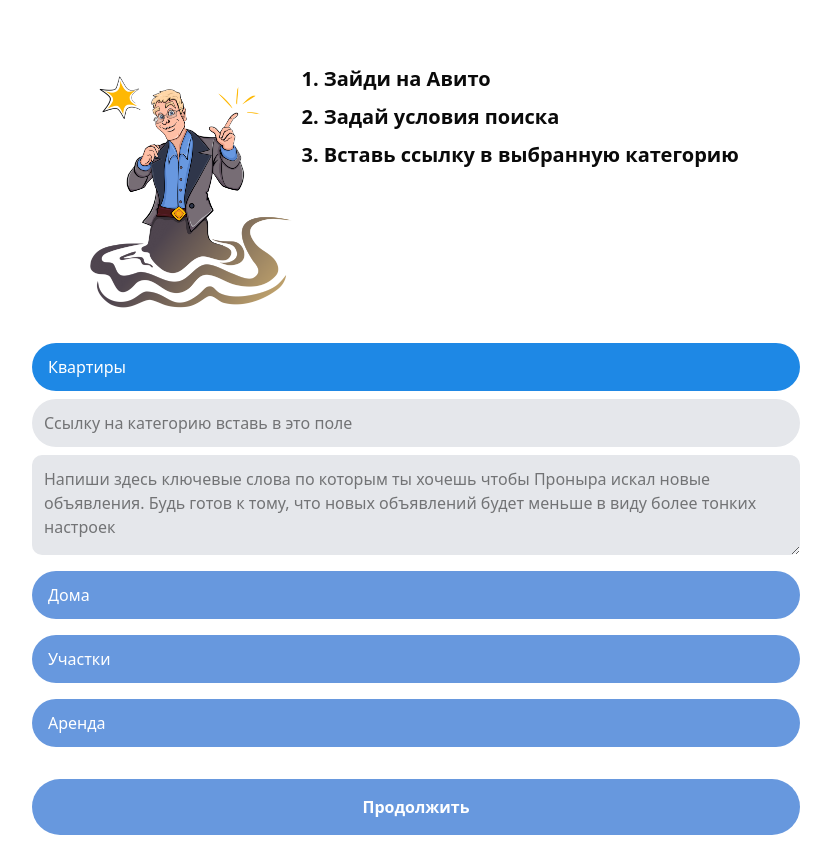
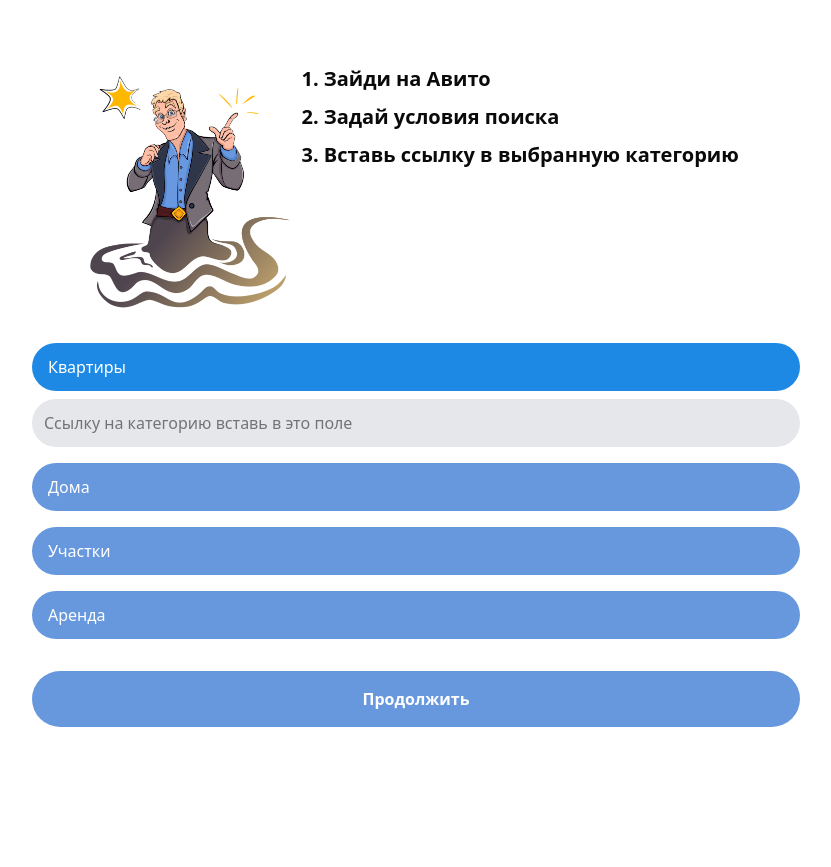
Before and after one commit to Spark-Studio-Co/pronira, a React (Vite) app: page /links in a window 1280 px wide. Shown: the whole page, without its empty margins (224-1055 px from the left). After the commit the page ends 800 px from the top, so only its background shows below. Built offline with nearby package versions, Linux system fonts and the light colour scheme.

Commit message:
fix: fix links

```diff
--- a/src/pages/links-page/links-page.tsx
+++ b/src/pages/links-page/links-page.tsx
@@ -9,10 +9,8 @@ import pronira from "@/assets/pronira_cool.png";
 export const LinksPage = () => {
   const navigate = useNavigate();
   const [links, setLinks] = useState<{ [key: string]: string }>({});
-  const [keywords, setKeywords] = useState<{ [key: string]: string }>({});
   const [activeInputs, setActiveInputs] = useState<string[]>(["Квартиры"]);
   const { chatId } = useAuthStore();
-
   const { mutate: updateUser, isPending } = useUpdateUser();
 
   const categories = ["Квартиры", "Дома", "Участки", "Аренда"];
@@ -29,10 +27,6 @@ export const LinksPage = () => {
     setLinks((prev) => ({ ...prev, [category]: value }));
   };
 
-  const handleKeywordChange = (category: string, value: string) => {
-    setKeywords((prev) => ({ ...prev, [category]: value }));
-  };
-
   const handleSubmit = () => {
     if (!chatId) {
       console.error("Chat ID не найден");
@@ -45,7 +39,6 @@ export const LinksPage = () => {
       housesLink: links["Дома"] || "",
       groundsLink: links["Участки"] || "",
       rentLink: links["Аренда"] || "",
-      keywords: JSON.stringify(keywords),
     };
 
     updateUser(payload, {
@@ -100,14 +93,6 @@ export const LinksPage = () => {
                     onChange={(e) => handleLinkChange(category, e.target.value)}
                     className="w-full p-3 bg-gray-200 rounded-full text-black"
                   />
-                  <textarea
-                    placeholder="Напиши здесь ключевые слова по которым ты хочешь чтобы Проныра искал новые объявления. Будь готов к тому, что новых объявлений будет меньше в виду более тонких настроек"
-                    value={keywords[category] || ""}
-                    onChange={(e) =>
-                      handleKeywordChange(category, e.target.value)
-                    }
-                    className="w-full p-3 bg-gray-200 rounded-lg text-black min-h-[100px]"
-                  />
                 </div>
               )}
             </div>
```
